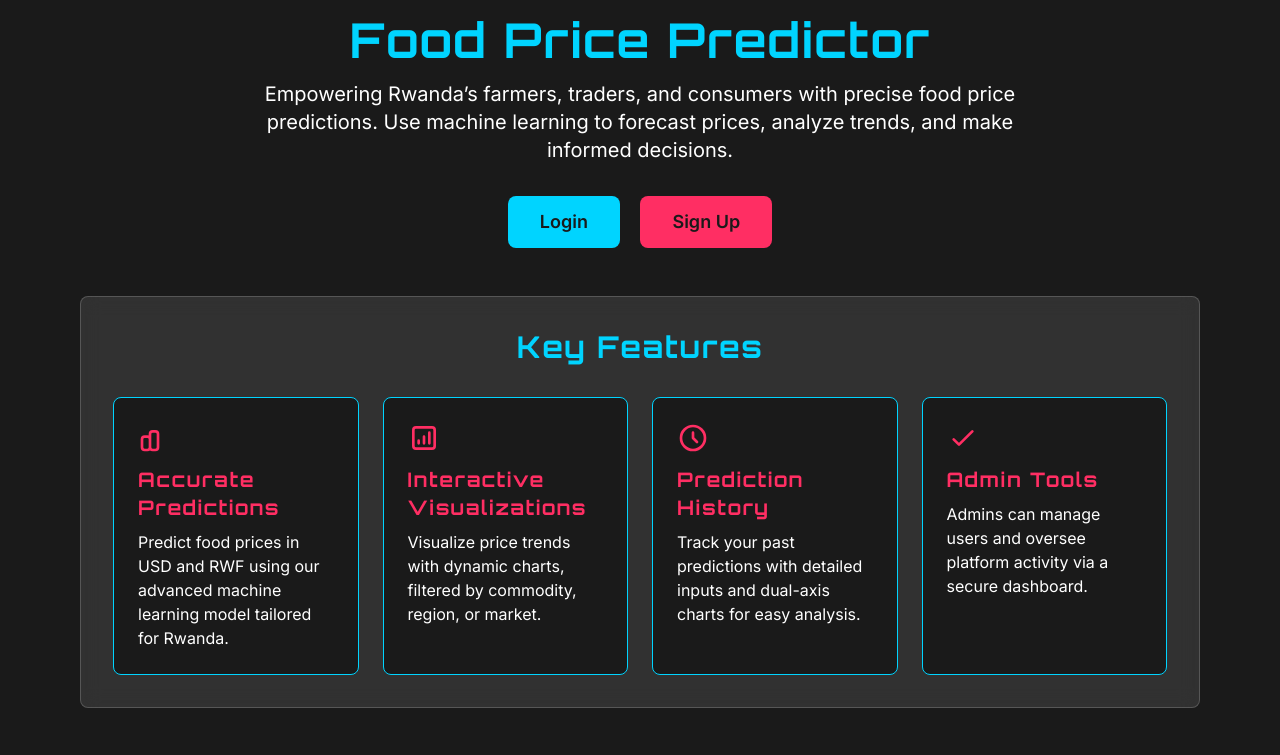
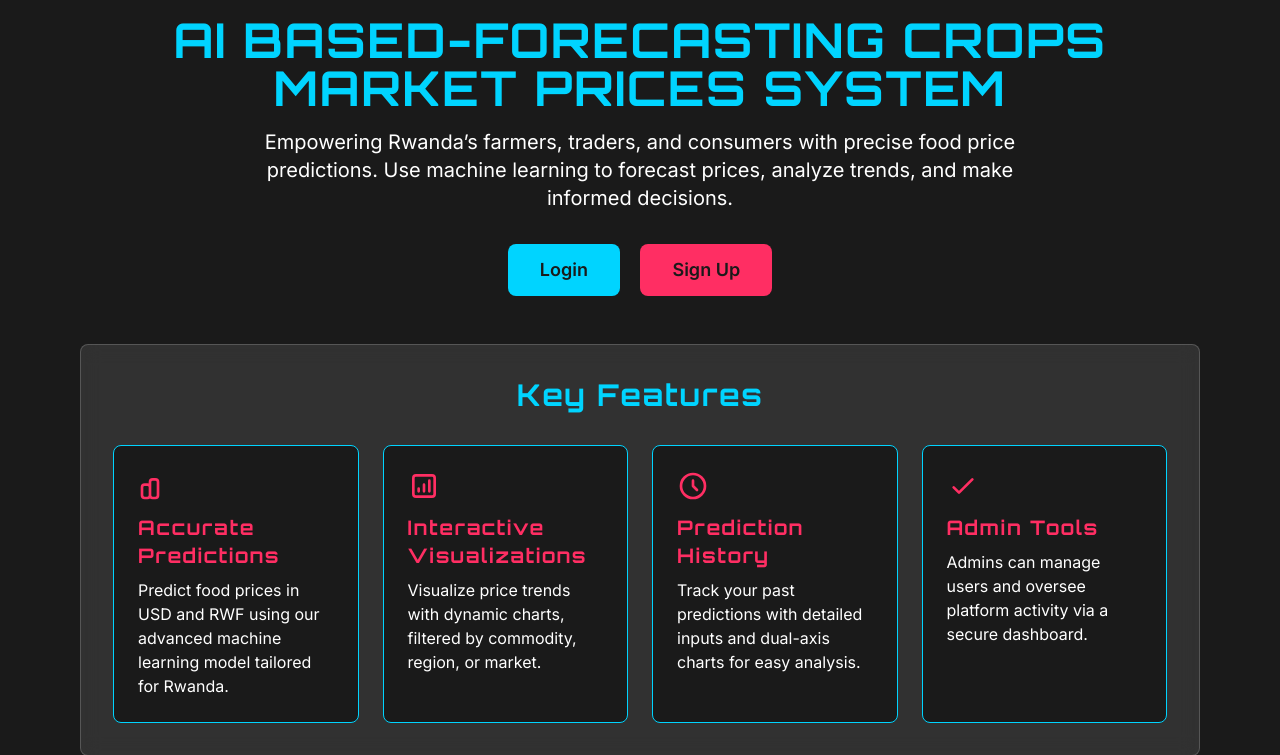
Before and after one commit to virtualrwanda/food_predictor, a Flask app: template templates/home.html in a window 1280 px wide. Shown: the part 82-837 px from the top of the page. Run offline with Flask 3, Linux system fonts and the light colour scheme; the template is opened without the code that fills it, so the values that code supplies are empty; some libraries are stand-ins or nearby versions.

Commit message:
Update home.html
AI BASED-FORECASTING CROPS MARKET PRICES SYSTEM
1

```diff
--- a/templates/home.html
+++ b/templates/home.html
@@ -4,7 +4,7 @@
 <div class="w-full max-w-6xl mx-auto animate-fade-in px-4">
     <!-- Hero Section -->
     <div class="text-center mb-12">
-        <h1 class="text-4xl md:text-5xl text-neonCyan font-bold mb-4 font-orbitron">Food Price Predictor</h1>
+        <h1 class="text-4xl md:text-5xl text-neonCyan font-bold mb-4 font-orbitron">AI BASED-FORECASTING CROPS MARKET PRICES SYSTEM</h1>
         <p class="text-white text-lg md:text-xl max-w-3xl mx-auto">
             Empowering Rwanda’s farmers, traders, and consumers with precise food price predictions. Use machine learning to forecast prices, analyze trends, and make informed decisions.
         </p>
```
